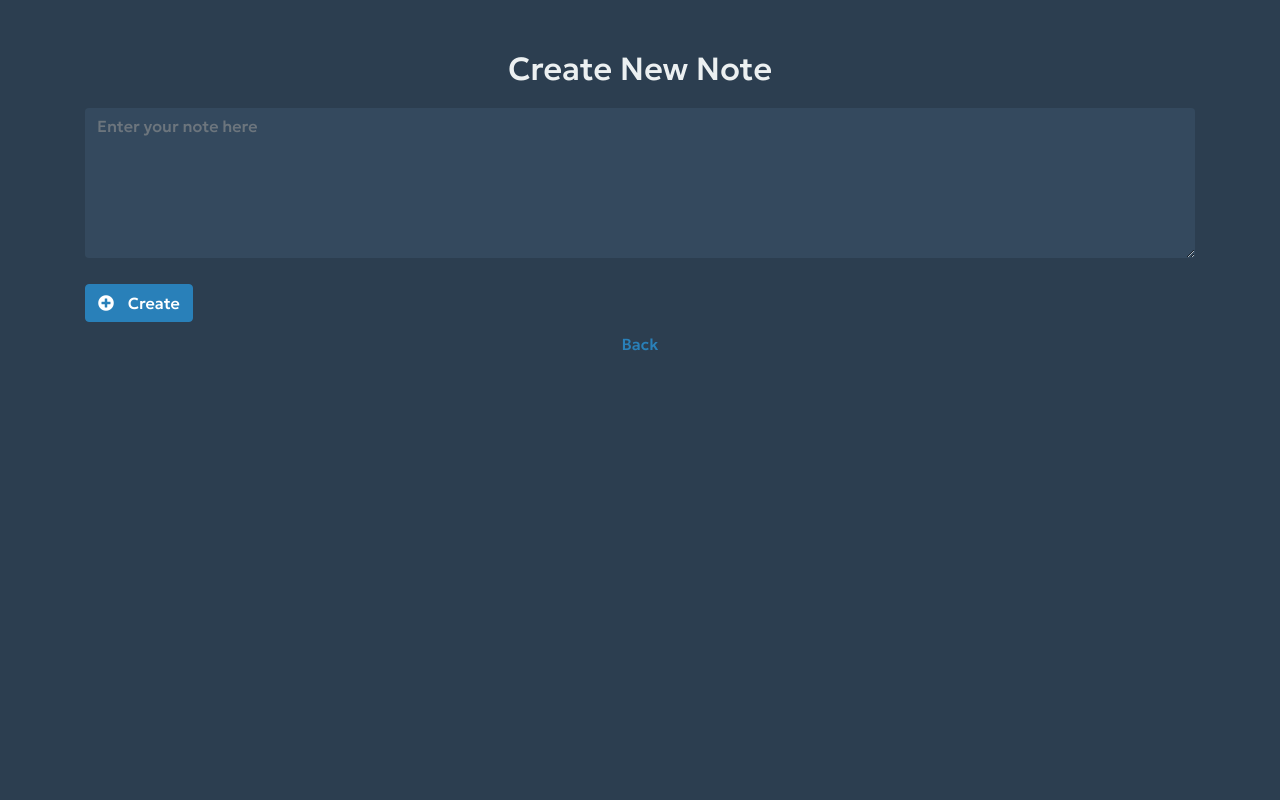
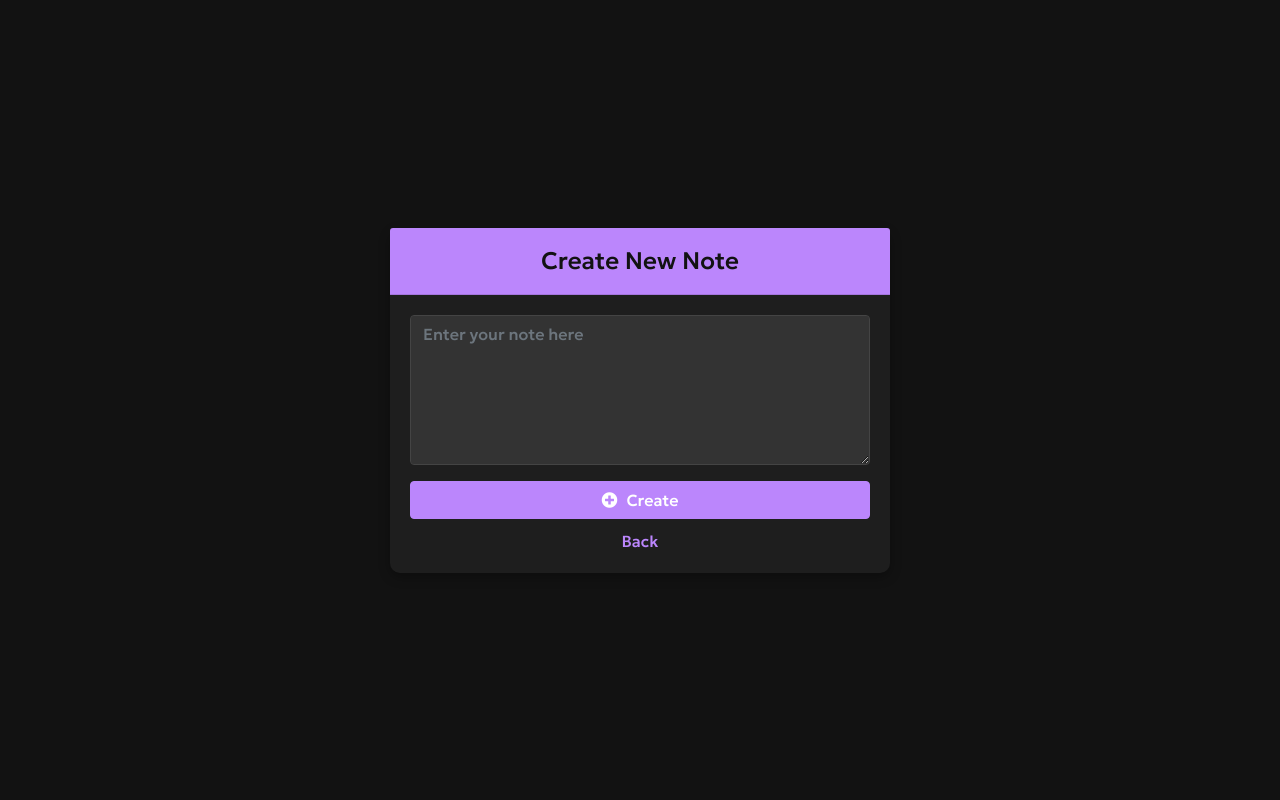
Before and after one commit to Emmanuezdj/MyNoteApp, a Flask app: page /pre_creating in a window 1280 px wide. Run offline with Flask 3, Linux system fonts and the light colour scheme; some libraries are stand-ins or nearby versions.

Commit message:
Update create.html

```diff
--- a/templates/create.html
+++ b/templates/create.html
@@ -10,85 +10,92 @@
     @import url('https://fonts.googleapis.com/css2?family=Geologica:wght@500&display=swap');
 
     body {
-    font-family: 'Geologica', Sans-Serif;
-    background-color: #2c3e50;
-    color: #ecf0f1;
+    font-family: 'Geologica', sans-serif;
+    background-color: #121212;
+    color: #fff;
+    display: flex;
+    align-items: center;
+    justify-content: center;
+    height: 100vh;
+    margin: 0;
     }
 
-    .form-container {
-    margin-top: 50px;
-      color: #ecf0f1;
+    .card {
+    width: 100%;
+    max-width: 500px;
+    border: none;
+    border-radius: 10px;
+    background-color: #1e1e1e;
+    box-shadow: 0 4px 12px rgba(0, 0, 0, 0.3);
     }
 
-    .form-container h2 {
+    .card-header {
+    background-color: #bb86fc;
+    color: #121212;
+    border-top-left-radius: 10px;
+    border-top-right-radius: 10px;
+    padding: 15px;
     text-align: center;
-      margin-bottom: 20px;
-      color: #ecf0f1;
+    font-size: 1.5rem;
     }
 
-    .form-container textarea {
+    .card-body {
+    padding: 20px;
+    }
+
+    .form-group textarea {
     resize: vertical;
     min-height: 150px;
-      background-color: #34495e;
-      border: none;
-      color: #ecf0f1;
+    background-color: #333;
+    border: 1px solid #444;
+    color: #fff;
     }
 
-    .form-container button {
-      margin-top: 10px;
-      position: relative;
-      overflow: hidden;
-      transition: all 0.3s ease;
-      background-color: #2980b9;
-      border-color: #2980b9;
+    .btn-primary {
+    background-color: #bb86fc;
+    border-color: #bb86fc;
+    width: 100%;
+    transition: background-color 0.3s ease;
     }
 
-    .form-container button:hover::before {
-      content: '';
-      position: absolute;
-      top: 50%;
-      left: 50%;
-      width: 300%;
-      height: 300%;
-      background-color: rgba(255, 255, 255, 0.1);
-      transform: translate(-50%, -50%);
-      transition: all 0.3s ease;
+    .btn-primary:hover {
+    background-color: #9857e0;
+    border-color: #9857e0;
     }
 
-    .form-container button:hover {
-      transform: translateY(-2px);
-      background-color: #34495e;
-    }
-
-    .form-container .btn i {
-      margin-right: 10px;
+    .btn i {
+    margin-right: 5px;
     }
 
     .back-link {
     display: block;
     margin-top: 10px;
     text-align: center;
-      color: #2980b9;
+    color: #bb86fc;
     }
 
     .back-link:hover {
-      color: #34495e;
+    color: #9857e0;
     text-decoration: none;
     }
   </style>
 </head>
 <body>
-  <div class="container form-container">
+  <div class="card">
+    <div class="card-header">
+      Create New Note
+    </div>
+    <div class="card-body">
       <form action="{{ url_for('create_note') }}" method="POST">
-      <h2>Create New Note</h2>
         <div class="form-group">
-        <textarea class="form-control" name="note" placeholder="Enter your note here" required></textarea>
+          <textarea class="form-control" name="note"  placeholder="Enter your note here" required></textarea>
         </div>
         <button type="submit" class="btn btn-primary">
           <i class="fas fa-plus-circle"></i> Create
         </button>
-      <a href="http://127.0.0.1:5000/" class="back-link">Back</a>
+        <a href="{{ url_for('home') }}" class="back-link">Back</a>
       </form>
+    </div>
   </div>
 
   <script src="https://code.jquery.com/jquery-3.5.1.slim.min.js"></script>
```
Lines whose indentation alone changed are shown as unchanged.
